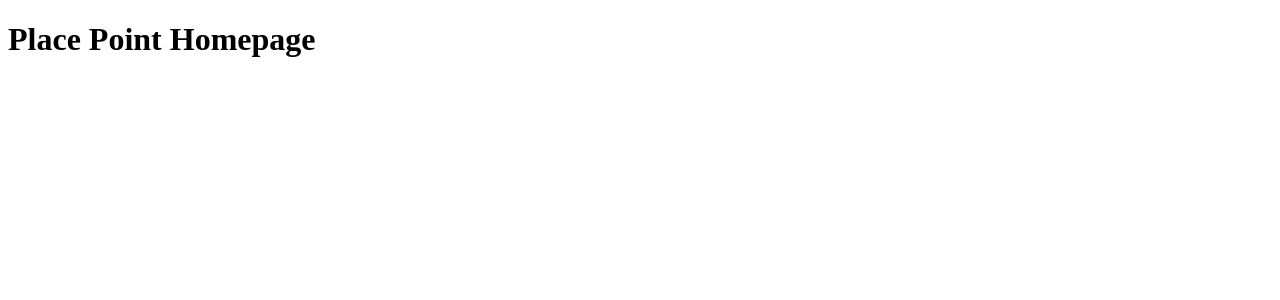
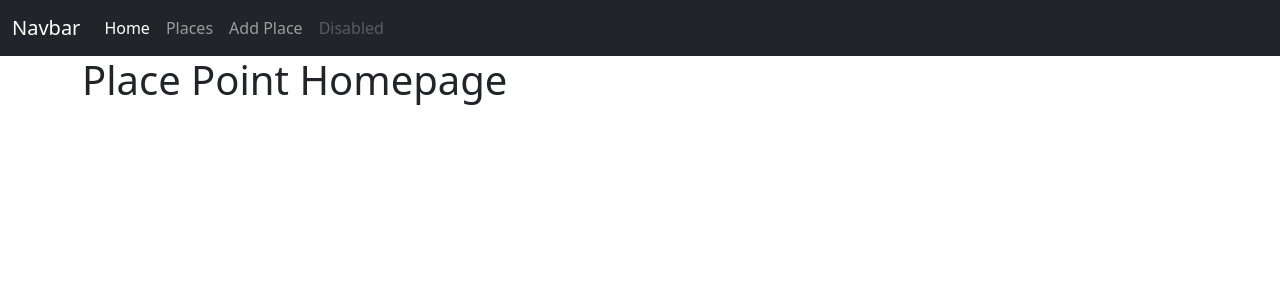
Before and after one commit to knock5/PlacePoint, a Node server app: page / in a window 1280 px wide. Shown: the top 300 px of the page. Run offline with Node 20, Linux system fonts and the light colour scheme; some libraries are stand-ins or nearby versions.

Commit message:
add: partial navbar, bootstrap style

```diff
--- a/package.json
+++ b/package.json
@@ -4,7 +4,7 @@
   "description": "Website for listing place and point of interest",
   "main": "app.js",
   "scripts": {
-    "dev": "nodemon app.js",
+    "dev": "nodemon ./app.js",
     "seed": "node seeds/place.js"
   },
   "keywords": [],
--- a/views/layout/app.ejs
+++ b/views/layout/app.ejs
@@ -4,8 +4,25 @@
     <meta charset="UTF-8" />
     <meta name="viewport" content="width=device-width, initial-scale=1.0" />
     <title>Place Point</title>
+
+    <!-- bootstrap CSS -->
+    <link
+      href="https://cdn.jsdelivr.net/npm/bootstrap@5.3.3/dist/css/bootstrap.min.css"
+      rel="stylesheet"
+      integrity="sha384-QWTKZyjpPEjISv5WaRU9OFeRpok6YctnYmDr5pNlyT2bRjXh0JMhjY6hW+ALEwIH"
+      crossorigin="anonymous"
+    />
   </head>
   <body>
-    <%- body %>
+    <header><%- include('partials/navbar') %></header>
+
+    <main class="container"><%- body %></main>
+
+    <!-- bootstrap JS -->
+    <script
+      src="https://cdn.jsdelivr.net/npm/bootstrap@5.3.3/dist/js/bootstrap.bundle.min.js"
+      integrity="sha384-YvpcrYf0tY3lHB60NNkmXc5s9fDVZLESaAA55NDzOxhy9GkcIdslK1eN7N6jIeHz"
+      crossorigin="anonymous"
+    ></script>
   </body>
 </html>
--- /dev/null
+++ b/views/layout/partials/navbar.ejs
@@ -0,0 +1,32 @@
+<nav class="navbar navbar-expand-lg bg-dark sticky-top" data-bs-theme="dark">
+  <div class="container-fluid">
+    <a class="navbar-brand" href="#">Navbar</a>
+    <button
+      class="navbar-toggler"
+      type="button"
+      data-bs-toggle="collapse"
+      data-bs-target="#navbarNav"
+      aria-controls="navbarNav"
+      aria-expanded="false"
+      aria-label="Toggle navigation"
+    >
+      <span class="navbar-toggler-icon"></span>
+    </button>
+    <div class="collapse navbar-collapse" id="navbarNav">
+      <ul class="navbar-nav">
+        <li class="nav-item">
+          <a class="nav-link active" aria-current="page" href="/">Home</a>
+        </li>
+        <li class="nav-item">
+          <a class="nav-link" href="/places">Places</a>
+        </li>
+        <li class="nav-item">
+          <a class="nav-link" href="/places/create">Add Place</a>
+        </li>
+        <li class="nav-item">
+          <a class="nav-link disabled" aria-disabled="true">Disabled</a>
+        </li>
+      </ul>
+    </div>
+  </div>
+</nav>
```
